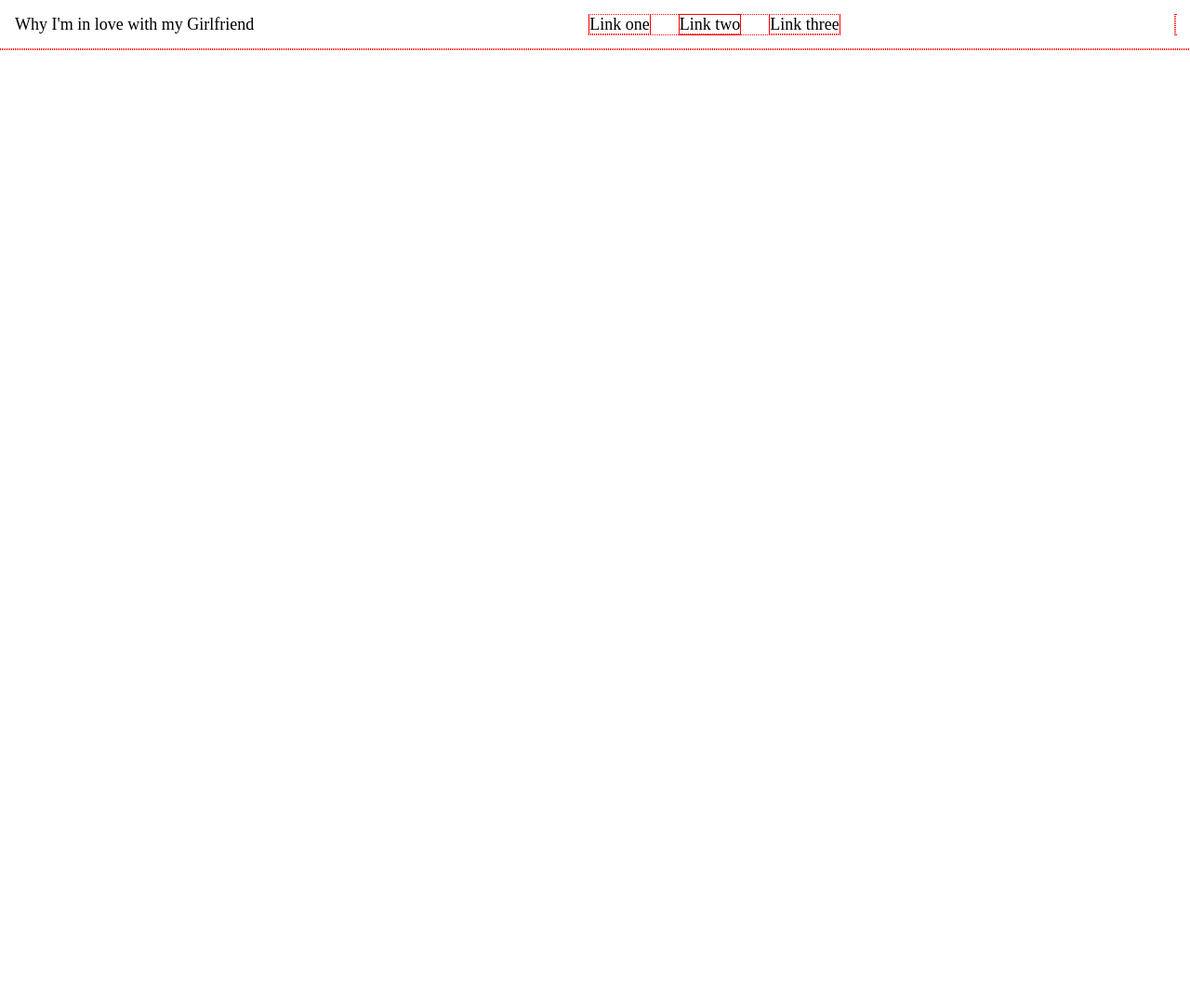
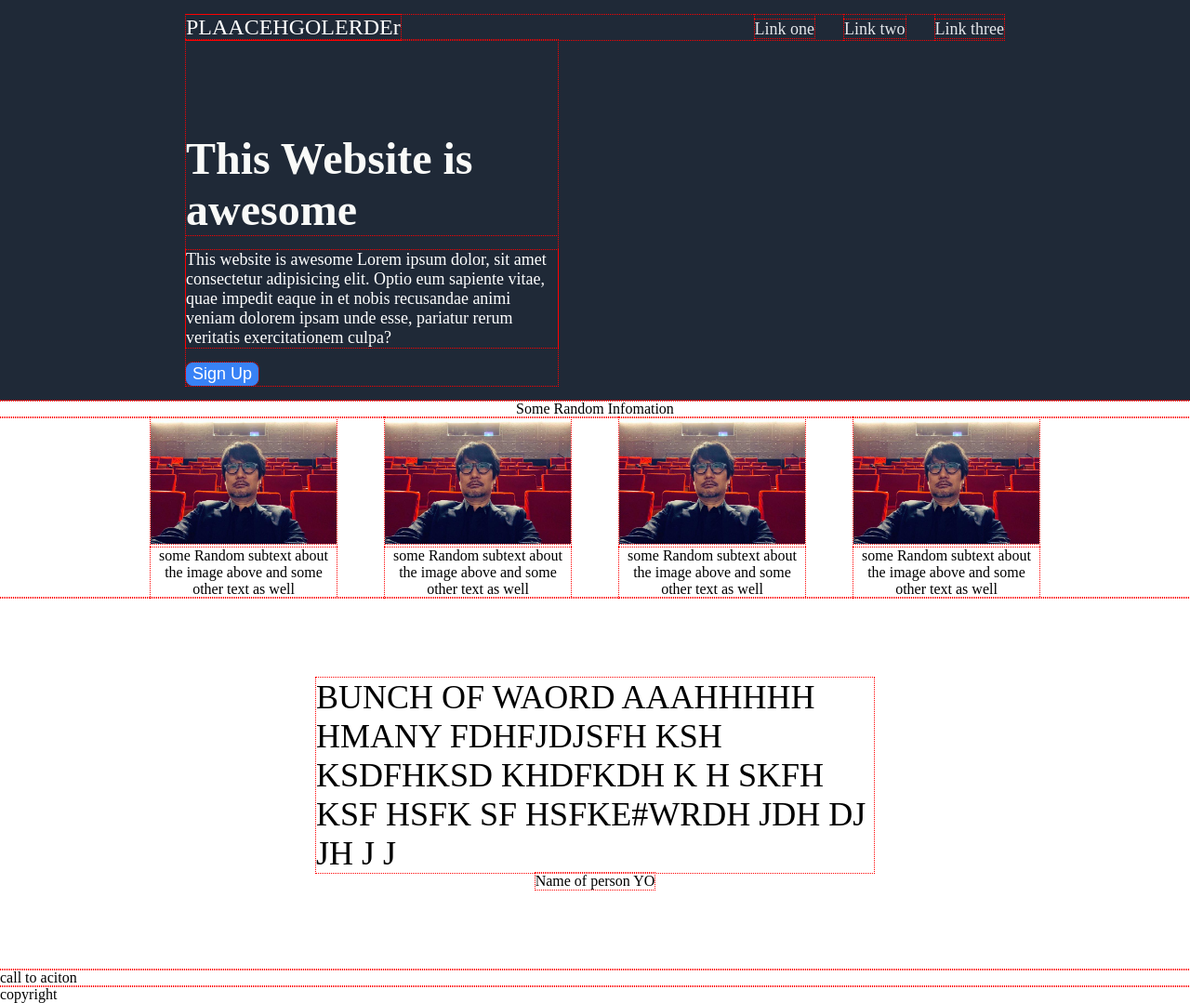
Before and after one commit to nicolas-fiore/website, a plain HTML site: page index.html in a window 1280 px wide. Shown: the whole page at 93% size. Before the commit the page ends 800 px from the top, so only its background shows below. Drawn offline with Linux system fonts and the light colour scheme.

Commit message:
halfway done i think

```diff
--- a/index.html
+++ b/index.html
@@ -7,26 +7,54 @@
     <link rel="stylesheet" href="style.css">
 </head>
 <body>
-    <div class="header">
-        Why I'm in love with my Girlfriend
-        <div class="header-links">
+    <div class="top">
+        <div class="header">
+            <div>PLAACEHGOLERDEr</div>
             <ul>
                 <li><a href="#"> Link one</a></li>
                 <li><a href="#"> Link two</a></li>
                 <li><a href="#"> Link three</a></li>
             </ul>
         </div>
-        <div class="content">
-
+        <div class="Hero">
+            <div class="hero-header">This Website is awesome</div>
+            <div class="hero-text">This website is awesome
+            Lorem ipsum dolor, sit amet consectetur adipisicing elit. Optio eum sapiente vitae, quae impedit eaque in et nobis recusandae animi veniam dolorem ipsam unde esse, pariatur rerum veritatis exercitationem culpa?</div>
+            <button>Sign Up</button>
+            <!-- <img src="./img/Screenshot_20230106_095629.png" alt="img"> -->
         </div>
     </div>
-    <div class="color-block">
+    <div class="boxes">
+        <div class="box-title">Some Random Infomation</div>
+            <div class="box-container">
+                <div class="box-img">
+                    <img src="./img/FytStzPWAAIH185.png"alt="random image">
+                    <div class="subtext">some Random subtext about the image above and some other text as well</div>
+                </div>
+                <div class="box-img">
+                    <img src="./img/FytStzPWAAIH185.png"alt="random image">
+                    <div class="subtext">some Random subtext about the image above and some other text as well</div>
+                </div>
+                <div class="box-img">
+                    <img src="./img/FytStzPWAAIH185.png"alt="random image">
+                    <div class="subtext">some Random subtext about the image above and some other text as well</div>
+                </div>
+                <div class="box-img">
+                    <img src="./img/FytStzPWAAIH185.png"alt="random image">
+                    <div class="subtext">some Random subtext about the image above and some other text as well</div>
+                </div>
+            </div>
     </div>
-    <div class="body">
-
+    <div class="mid">
+        <div class="quote">BUNCH OF WAORD AAAHHHHH HMANY FDHFJDJSFH KSH KSDFHKSD KHDFKDH K H SKFH KSF HSFK SF HSFKE#WRDH JDH DJ JH J J
+        </div>
+        <div class="mid-auth">Name of person YO</div>
+    </div>
+    <div class="bot">
+        call to aciton
     </div>
     <div class="footer">
-
+        copyright
     </div>
 </body>
 </html>
--- a/style.css
+++ b/style.css
@@ -4,31 +4,99 @@
 
 body {
     margin: 0px;
+
 }
+
+.top {
+    font-size: 24px;
+    background-color: #1f2937;
+    padding: 16px 200px;
+    color: white;
+}
+
 .header {
     display: flex;
-    font-size: 18px;
-    justify-content: center;
     justify-content: space-between;
-    /* background-color: #1f2937; */
-    margin: 0px;
-    padding: 16px
-}
-
-.header-links {
-
+    align-items: center;
 }
 
 ul {
     margin: 0px;
     padding: 0px;
     list-style-type: none;
+    gap: 32px;
     display: flex;
-    gap: 32px
+}
+
+.hero-header {
+    font-size: 48px;
+    color: #f9faf8;
+    font-weight: 900;
+    padding-top: 100px
+}
+
+.hero-text {
+    font-size: 18px
+}
+
+.Hero {
+    display: flex;
+    font-size: 24px;
+    flex-direction: column;
+    max-width: 400px;
+    gap: 16px;
+    align-items: start;
 }
 
 
+button {
+    font-size: 18px;
+    background-color: #3882f6;
+    color: white;
+    border-radius: 7px;
+    border: 1px solid #3882f6;
+    box-shadow:none;
+}
+
+img {
+    max-width: 200px;
+    max-height: 200px;
+
+
+}
+
 a {
     text-decoration: none;
-    color: black;
+    color: #e5e7eb;
+    font-size: 18px;
 }
+
+.boxes{
+    text-align: center;
+}
+
+.box-container {
+    display: flex;
+    justify-content: center;
+    gap: 52px
+}
+
+.box-img {
+    max-width: 200px;
+}
+
+.mid {
+    display: flex;
+    flex-direction: column;
+    align-items: center;
+    padding: 86px
+}
+
+.quote {
+    font-size: 36px;
+    max-width: 600px;
+}
+
+.mid-auth {
+
+}
```
Also changed, not shown: img/FytStzPWAAIH185.png (added), img/Screenshot_20230106_095629.png (added).
